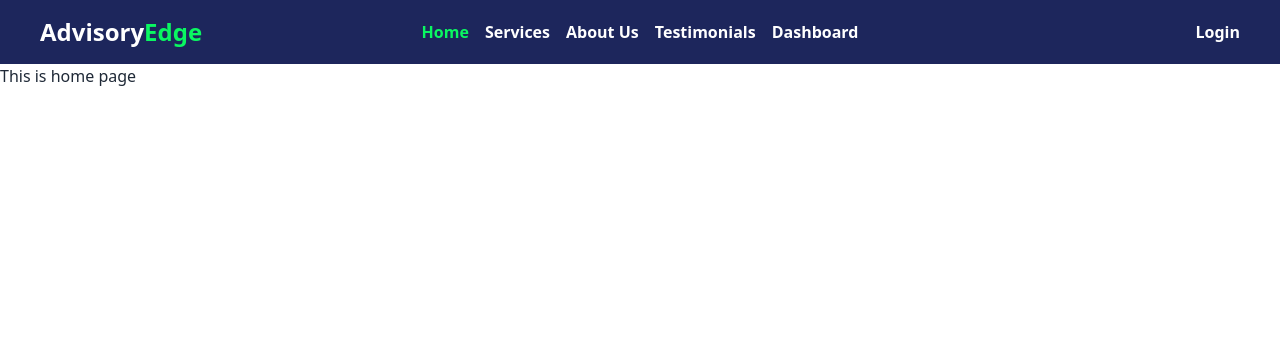
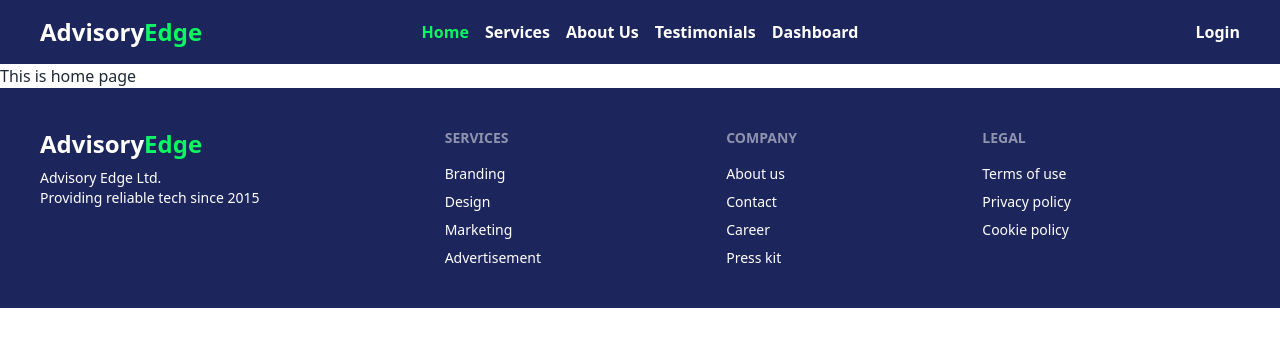
Before and after one commit to ihsajjad/advisory-edge-client, a React (Vite) app: page / in a window 1280 px wide. Shown: the top 346 px of the page. Built offline with nearby package versions, Linux system fonts and the light colour scheme.

Commit message:
added static footer

```diff
--- a/src/layouts/Main.jsx
+++ b/src/layouts/Main.jsx
@@ -1,11 +1,13 @@
 import { Outlet } from "react-router-dom";
 import NavBar from "../shared/navBar/NavBar";
+import Footer from "../shared/footer/Footer";
 
 const Main = () => {
   return (
     <div>
       <NavBar />
       <Outlet />
+      <Footer />
     </div>
   );
 };
--- /dev/null
+++ b/src/shared/footer/Footer.jsx
@@ -0,0 +1,45 @@
+import { Link } from "react-router-dom";
+
+const Footer = () => {
+  return (
+    <footer className="footer p-10 bg-[var(--bg-primary)] text-white">
+      <div>
+        <Link to="/" className=" text-2xl font-bold">
+          Advisory<span className="text-[var(--main-color)]">Edge</span>
+        </Link>
+        {/* Your Goals, Our Expertise, Unstoppable Growth. */}
+        <p>
+          Advisory Edge Ltd.
+          <br />
+          Providing reliable tech since 2015
+        </p>
+      </div>
+      <div>
+        <span className="footer-title">Services</span>
+        <a className="link link-hover">Branding</a>
+        <a className="link link-hover">Design</a>
+        <a className="link link-hover">Marketing</a>
+        <a className="link link-hover">Advertisement</a>
+      </div>
+      <div>
+        <span className="footer-title">Company</span>
+        <Link to="/about" className="link link-hover">
+          About us
+        </Link>
+        <Link to="/contact" className="link link-hover">
+          Contact
+        </Link>
+        <a className="link link-hover">Career</a>
+        <a className="link link-hover">Press kit</a>
+      </div>
+      <div>
+        <span className="footer-title">Legal</span>
+        <a className="link link-hover">Terms of use</a>
+        <a className="link link-hover">Privacy policy</a>
+        <a className="link link-hover">Cookie policy</a>
+      </div>
+    </footer>
+  );
+};
+
+export default Footer;
```
